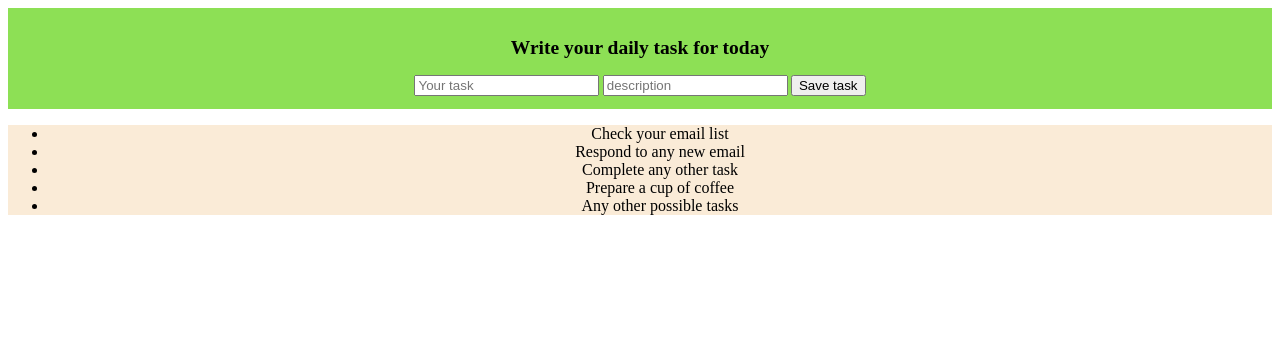
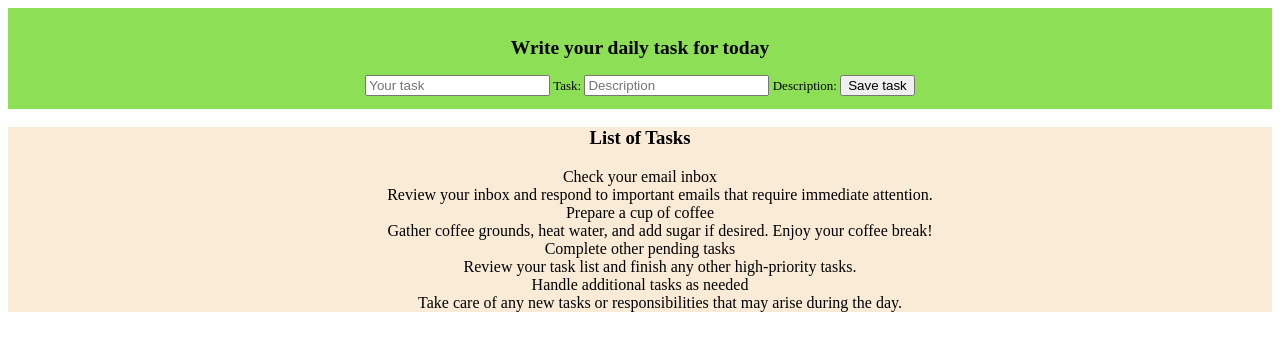
Before and after one commit to wyctorfogos/to-do-list, a plain HTML site: page src/views/index.html in a window 1280 px wide. Drawn offline with Linux system fonts and the light colour scheme.

Commit message:
update: Mudança no tipo de lista e melhora na estrutura

```diff
--- a/src/views/index.html
+++ b/src/views/index.html
@@ -1,6 +1,7 @@
 <!DOCTYPE html>
-<html>
+<html lang="pt-BR">
 <head>
+    <meta charset="UTF-8">
     <meta name="viewport" content="width=device-width, initial-scale=1.0">
     <title>do list - A daily list to remember what I need to do</title>
     <link href="../styles/styles.css" rel="stylesheet">
@@ -10,19 +11,30 @@
     <div class="add-task">
         <h2>Write your daily task for today</h2>
         <form>
-            <input title="task" type="text" placeholder="Your task">
-            <input title="description" type="text" placeholder="description">
-            <button aria-label="Save task"> Save task</button>
+            <input id="task" title="task" type="text" placeholder="Your task" required>
+            <label for="task">Task:</label>
+
+            <input id="description" title="description" type="text" placeholder="Description">
+            <label for="description">Description:</label>
+
+            <button type="submit" aria-label="Save task">Save task</button>
         </form>
     </div>
     <div class="list-of-tasks">
-        <ul>
-            <li> Check your email list </li>
-            <li> Respond to any new email </li>
-            <li> Complete any other task </li>
-            <li> Prepare a cup of coffee</li>
-            <li> Any other possible tasks</li>
-        </ul>
+        <h3>List of Tasks</h3>
+        <dl>
+            <dt>Check your email inbox</dt>
+            <dd>Review your inbox and respond to important emails that require immediate attention.</dd>
+
+            <dt>Prepare a cup of coffee</dt>
+            <dd>Gather coffee grounds, heat water, and add sugar if desired. Enjoy your coffee break!</dd>
+
+            <dt>Complete other pending tasks</dt>
+            <dd>Review your task list and finish any other high-priority tasks.</dd>
+
+            <dt>Handle additional tasks as needed</dt>
+            <dd>Take care of any new tasks or responsibilities that may arise during the day.</dd>
+        </dl>
     </div>
 </body>
 </html>
```
